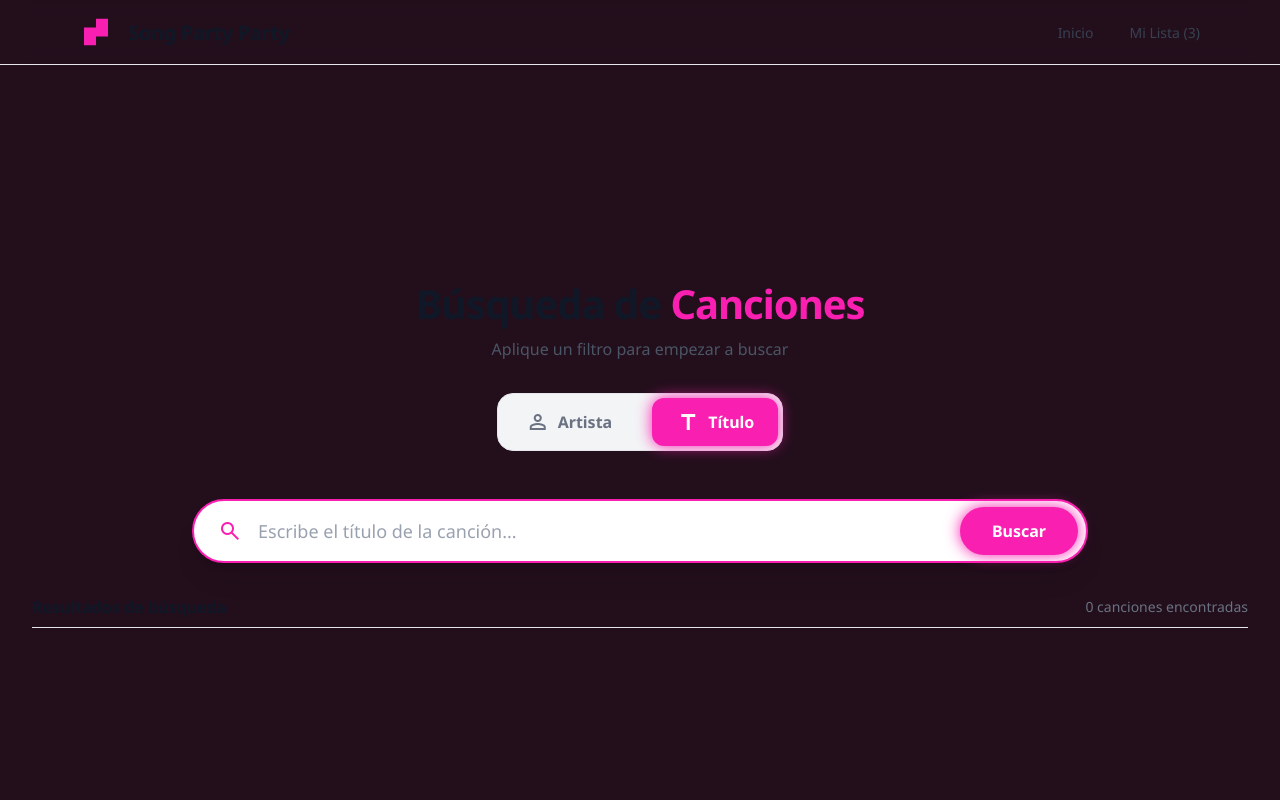
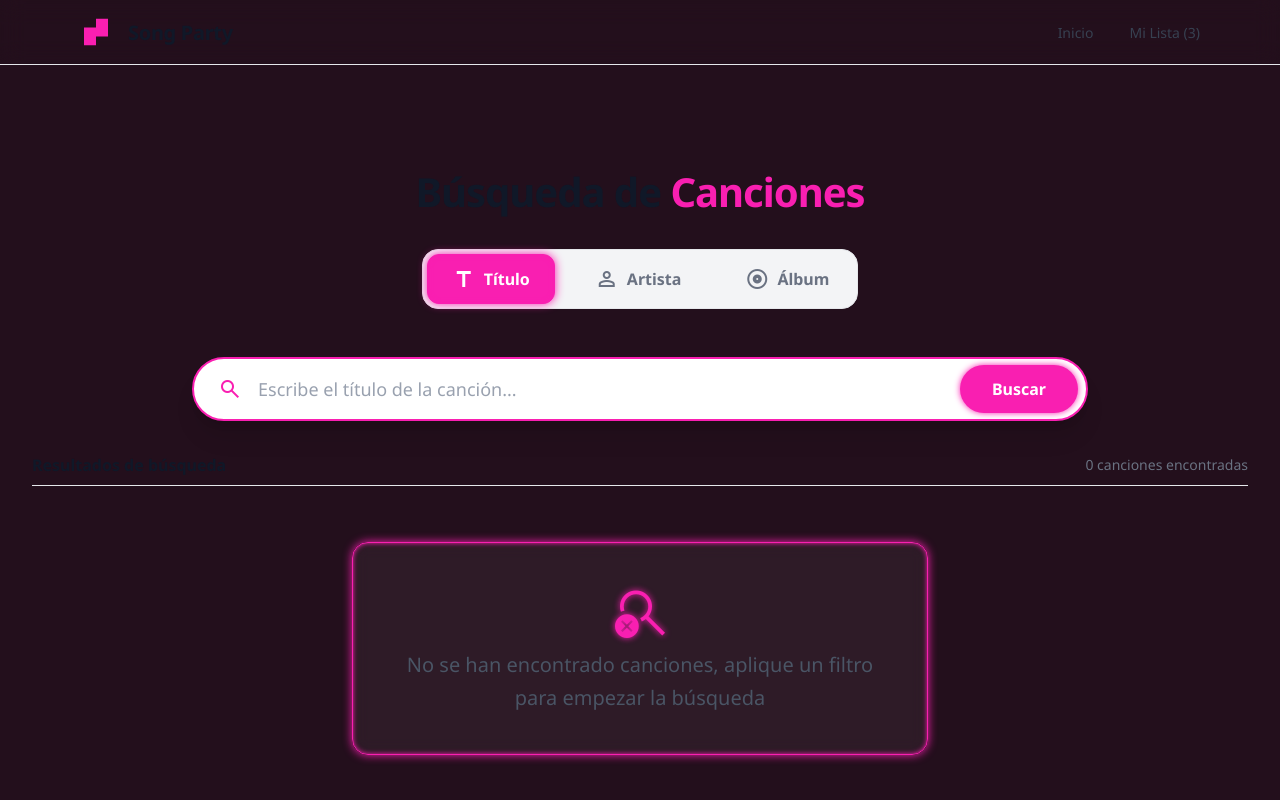
Before and after one commit to lhPablo/songparty, a Next.js app: page / in a window 1280 px wide. Shown: the top 800 px of the page. Built offline with nearby package versions, Linux system fonts and the light colour scheme.

Commit message:
New: generate list placeholder

```diff
--- a/app/page.tsx
+++ b/app/page.tsx
@@ -9,9 +9,6 @@ export default function Home() {
             <h1 className="text-gray-900 dark:text-white tracking-tight text-[40px] font-bold leading-tight text-center pt-6">
               Búsqueda de <span className="text-primary">Canciones</span>
             </h1>
-            <p className="text-gray-600 dark:text-gray-400 text-center mt-2">
-              Aplique un filtro para empezar a buscar
-            </p>
           </div>
           <div className="flex flex-col items-center gap-4 mb-8 w-full">
             <SongList />
--- a/components/layout/TopBar.tsx
+++ b/components/layout/TopBar.tsx
@@ -1,6 +1,5 @@
 import Image from "next/image";
-import { NavLink } from "../ui/NavLink";
-import { Button } from "../ui/Button";
+import { NavLink } from "@/components/ui/NavLink";
 
 export const TopBar = () => {
   return (
@@ -16,7 +15,7 @@ export const TopBar = () => {
           />
         </div>
         <h2 className="text-gray-900 dark:text-white text-xl font-bold leading-tight tracking-[-0.015em]">
-          Song Party Party
+          Song Party
         </h2>
       </div>
       <div className="flex flex-1 justify-end gap-4 md:gap-8 items-center">
--- /dev/null
+++ b/components/songs/ListPlaceholder.tsx
@@ -0,0 +1,27 @@
+interface ListPlaceholderProps {
+  message?: React.ReactNode;
+  icon?: string | React.ReactNode;
+}
+
+export const ListPlaceholder = ({ message, icon }: ListPlaceholderProps) => {
+  return (
+    <div className="mt-10 w-full flex flex-col items-center justify-center animate-in fade-in duration-700">
+      <div className="neon-border rounded-2xl px-10 py-10 bg-white/5 dark:bg-primary/5 backdrop-blur-sm flex flex-col items-center text-center max-w-xl w-full">
+        {icon && (
+          <div>
+            {typeof icon === "string" ? (
+              <span className="material-symbols-outlined !text-6xl text-primary neon-text">
+                {icon}
+              </span>
+            ) : (
+              icon
+            )}
+          </div>
+        )}
+        <div className="text-xl md:text-1xl font-medium text-gray-600 dark:text-gray-300 leading-relaxed">
+          {message}
+        </div>
+      </div>
+    </div>
+  );
+};
--- a/components/songs/SongList.tsx
+++ b/components/songs/SongList.tsx
@@ -1,7 +1,7 @@
 "use client";
 
+import { ListPlaceholder } from "@/components/songs/ListPlaceholder";
 import { Loading } from "@/components/ui/Loading";
-import { ErrorMessage } from "@/components/ui/ErrorMessage";
 import { useInfiniteSongs } from "@/lib/hooks/useInfiniteSongs";
 import { SongSearchForm } from "@/components/songs/SongSearchForm";
 import { SongListData } from "@/components/songs/SongListData";
@@ -11,18 +11,11 @@ import { useSongFilters } from "@/lib/providers/SongFilterProvider";
 export const SongList = () => {
   const { debouncedSongQuery, debouncedAuthorQuery } = useSongFilters();
   console.log("Renderizando SongList");
-  const {
-    data,
-    refetch,
-    fetchNextPage,
-    status,
-    error,
-    hasNextPage,
-    isFetching,
-  } = useInfiniteSongs({
-    song: debouncedSongQuery,
-    author: debouncedAuthorQuery,
-  });
+  const { data, fetchNextPage, status, error, hasNextPage, isFetching } =
+    useInfiniteSongs({
+      song: debouncedSongQuery,
+      author: debouncedAuthorQuery,
+    });
 
   const songs = data?.pages.flatMap((page) => page.data) ?? [];
   const totalCount = data?.pages[0]?.total ?? 0;
@@ -33,7 +26,10 @@ export const SongList = () => {
 
       <div className="flex flex-col gap-4 px-4">
         {status === "error" && error && (
-          <ErrorMessage error={error} reset={refetch} />
+          <ListPlaceholder
+            message={error instanceof Error ? error.message : String(error)}
+            icon="error"
+          />
         )}
 
         {isFetching && <Loading />}
--- a/components/songs/SongListData.tsx
+++ b/components/songs/SongListData.tsx
@@ -1,6 +1,7 @@
+import React from "react";
 import { Song } from "@/lib/types/domain/song";
 import { SongItem } from "./SongItem";
-import React from "react";
+import { ListPlaceholder } from "./ListPlaceholder";
 
 interface SongListDataProps {
   songs: Song[];
@@ -18,6 +19,12 @@ export const SongListData = React.memo(({ songs }: SongListDataProps) => {
           <SongItem song={song} />
         </li>
       ))}
+      {songs.length === 0 && (
+        <ListPlaceholder
+          message="No se han encontrado canciones, aplique un filtro para empezar la búsqueda"
+          icon="search_off"
+        />
+      )}
     </ul>
   );
 });
--- a/components/songs/SongSearchForm.tsx
+++ b/components/songs/SongSearchForm.tsx
@@ -1,15 +1,16 @@
-import { useSongFilters } from "@/lib/providers/SongFilterProvider";
-import React, { useState } from "react";
-import { ChangeEvent } from "react";
+import React, { useState, ChangeEvent, useMemo } from "react";
 import { SearchInput } from "../ui/SearchInput";
 import { ToggleGroup } from "../ui/ToggleGroup";
+import { useSongFilters } from "@/lib/providers/SongFilterProvider";
 
 export const SongSearchForm = React.memo(() => {
+  console.log("Renderizando Formulario de busqueda");
+
   const { songQuery, authorQuery, setSongQuery, setAuthorQuery } =
     useSongFilters();
-  const [searchType, setSearchType] = useState<"song" | "author">("song");
-
-  console.log("Renderizando Formulario de busqueda");
+  const [searchType, setSearchType] = useState<"song" | "author" | "album">(
+    "song",
+  );
 
   const handleQueryChange = (e: ChangeEvent<HTMLInputElement>) => {
     if (searchType === "song") {
@@ -18,6 +19,23 @@ export const SongSearchForm = React.memo(() => {
       setAuthorQuery(e.target.value);
     }
   };
+
+  const searchOptions = [
+    { value: "song", label: "Título", icon: "title" },
+    { value: "author", label: "Artista", icon: "person" },
+    { value: "album", label: "Álbum", icon: "album" },
+  ];
+
+  const searchPlaceholder = useMemo(() => {
+    switch (searchType) {
+      case "song":
+        return "Escribe el título de la canción...";
+      case "author":
+        return "Escribe el nombre del artista...";
+      case "album":
+        return "Escribe el nombre del álbum...";
+    }
+  }, [searchType]);
 
   return (
     <form
@@ -28,20 +46,13 @@ export const SongSearchForm = React.memo(() => {
         <ToggleGroup
           name="searchType"
           value={searchType}
-          onChange={(val) => setSearchType(val as "song" | "author")}
-          options={[
-            { value: "author", label: "Artista", icon: "person" },
-            { value: "song", label: "Título", icon: "title" },
-          ]}
+          onChange={(val) => setSearchType(val as "song" | "author" | "album")}
+          options={searchOptions}
         />
       </div>
       <div className="w-full max-w-4xl mx-auto mb-4">
         <SearchInput
-          placeholder={
-            searchType === "song"
-              ? "Escribe el título de la canción..."
-              : "Escribe el nombre del artista..."
-          }
+          placeholder={searchPlaceholder}
           value={searchType === "song" ? songQuery : authorQuery}
           onChange={handleQueryChange}
         />
--- a/components/ui/ErrorMessage.tsx
+++ /dev/null
@@ -1,26 +0,0 @@
-"use client";
-
-import { useEffect } from "react";
-
-interface ErrorProps {
-  error: Error;
-  reset: () => void;
-}
-
-export const ErrorMessage = ({ error, reset }: ErrorProps) => {
-  useEffect(() => {
-    console.error(error);
-  }, [error]);
-
-  return (
-    <div className="flex flex-col items-center justify-center h-full">
-      <p className="text-red-500"> Oops! Something went wrong: {error.message}</p>
-      <button
-        onClick={() => reset()}
-        className="mt-4 px-4 py-2 bg-blue-500 text-white rounded"
-      >
-        Reintentar
-      </button>
-    </div>
-  );
-}
--- a/styles/globals.css
+++ b/styles/globals.css
@@ -74,5 +74,16 @@
 }
 
 .neon-glow {
-  box-shadow: 0 0 15px var(--color-neon-glow);
+  box-shadow: 0 0 6px var(--color-neon-glow);
 }
+
+.neon-text {
+  text-shadow: 0 0 6px var(--color-neon-glow);
+}
+
+.neon-border {
+  box-shadow:
+    0 0 10px var(--color-neon-glow),
+    inset 0 0 5px var(--color-neon-glow);
+  border: 1px solid var(--color-neon-glow);
+}
```
